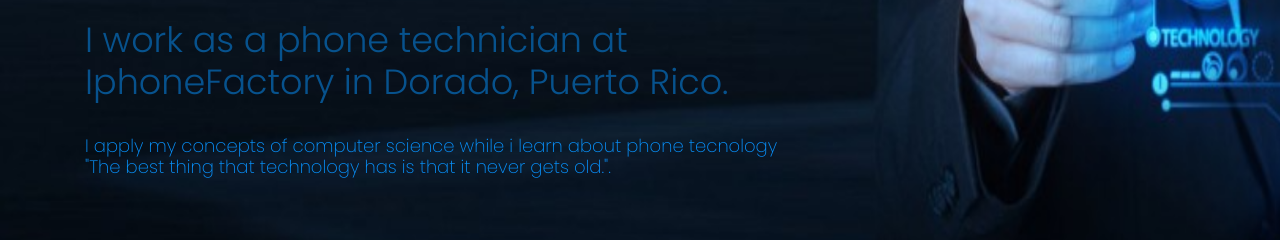
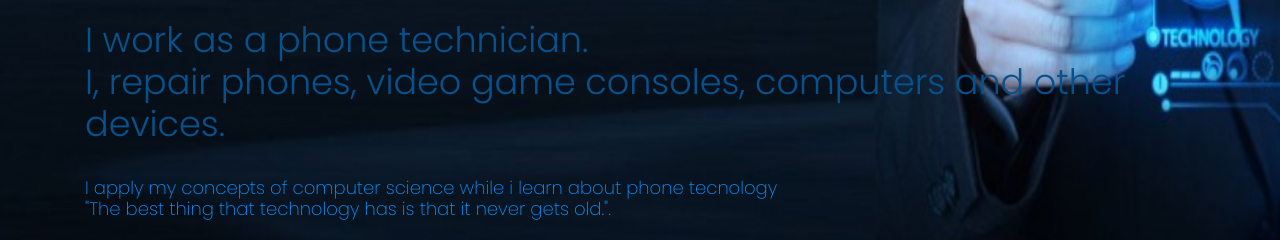
Before and after one commit to JuanHdez1/Personal, a plain HTML site: page index.html in a window 1280 px wide. Shown: the part 546-786 px from the top of the page. Drawn offline with Linux system fonts and the light colour scheme.

Commit message:
Update index.html

```diff
--- a/index.html
+++ b/index.html
@@ -105,7 +105,7 @@
                                     <div class="slide_text">
                                         <h3><span class="theme_color">I'm also a technology fan</span> </h3>
                                         <br>
-                                        <h4>I work as a phone technician at <br>IphoneFactory in Dorado, Puerto Rico.</h4>
+                                        <h4>I work as a phone technician. <br>I, repair phones, video game consoles, computers and other devices.</h4>
                                         <br>
                                         <p>I apply my concepts of computer science while i learn about phone tecnology
                                             <br>"The best thing that technology has is that it never gets old.".</p>
```
